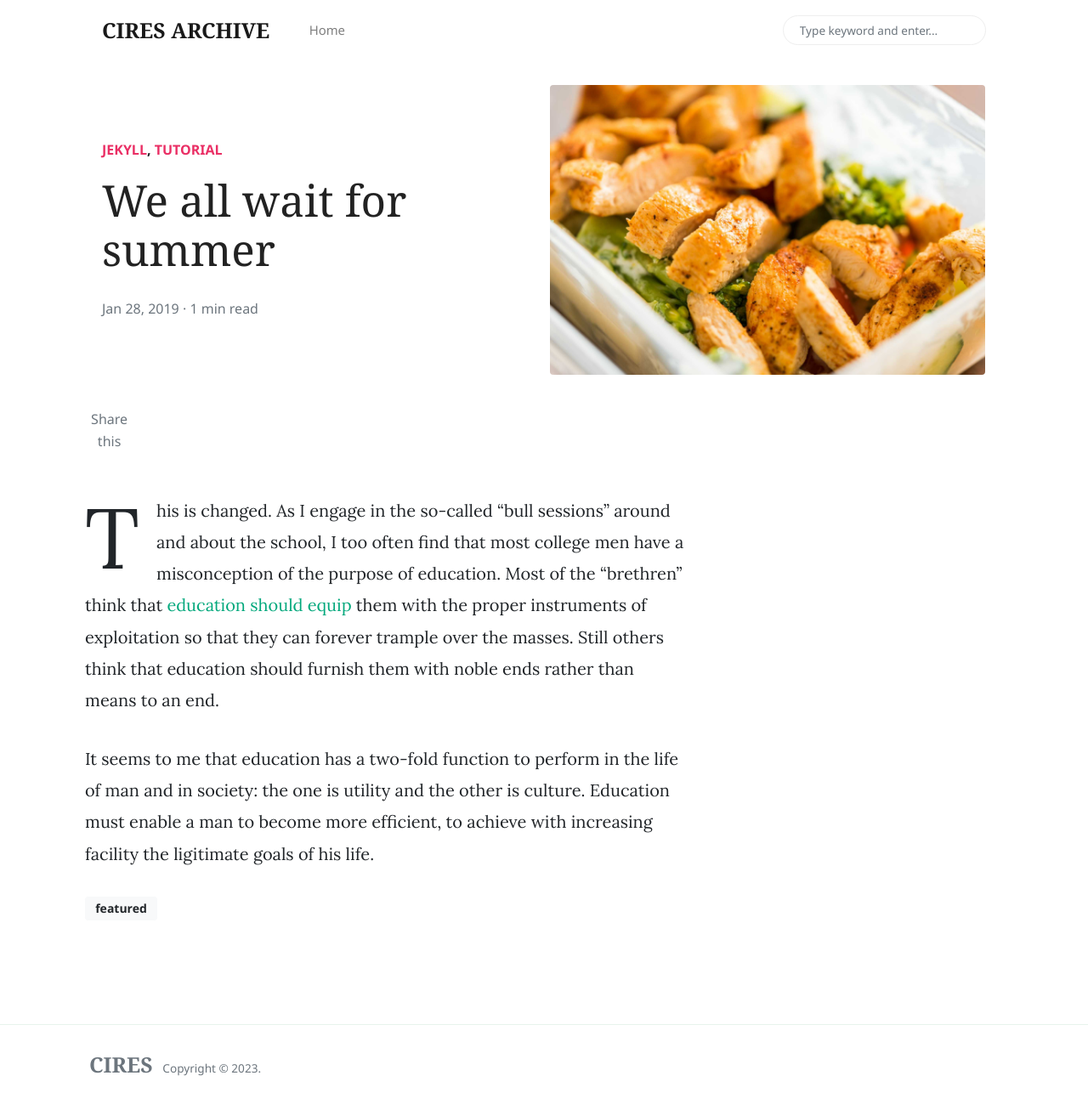
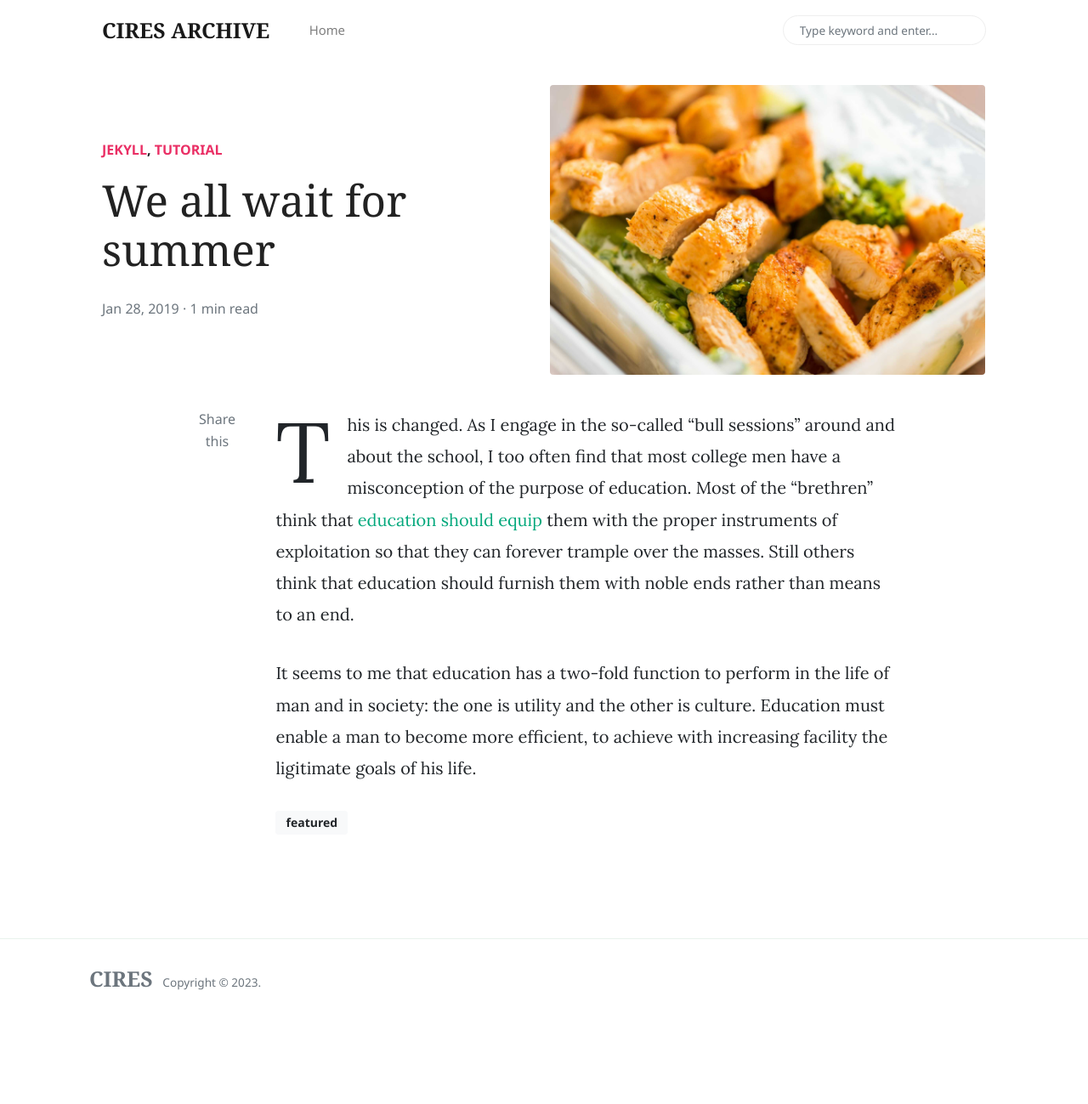
Before and after one commit to CIRES-Archive/CIRES-Archive.github.io, a Jekyll site: the page built from _posts/2019-01-28-we-all-wait-for-summer.md, in a window 1280 px wide and 1299 px high. Shown: the whole window at 85% size. Built offline with Jekyll 4.4.1, drawn with Linux system fonts in a browser that asks for light colours; nearby versions of some CDN libraries; comment, search, counter and statistics services are not loaded.

Commit message:
initialization

```diff
--- a/_layouts/post.html
+++ b/_layouts/post.html
@@ -38,7 +38,7 @@
 
 
 <div class="container-lg pt-4 pb-4">
-	<!--<div class="row justify-content-center">-->
+	<div class="row justify-content-center">
 
 
         <!-- Share -->
@@ -128,7 +128,7 @@
 		</div>
 
 
-
+	</div>
 </div>
 
 
```
